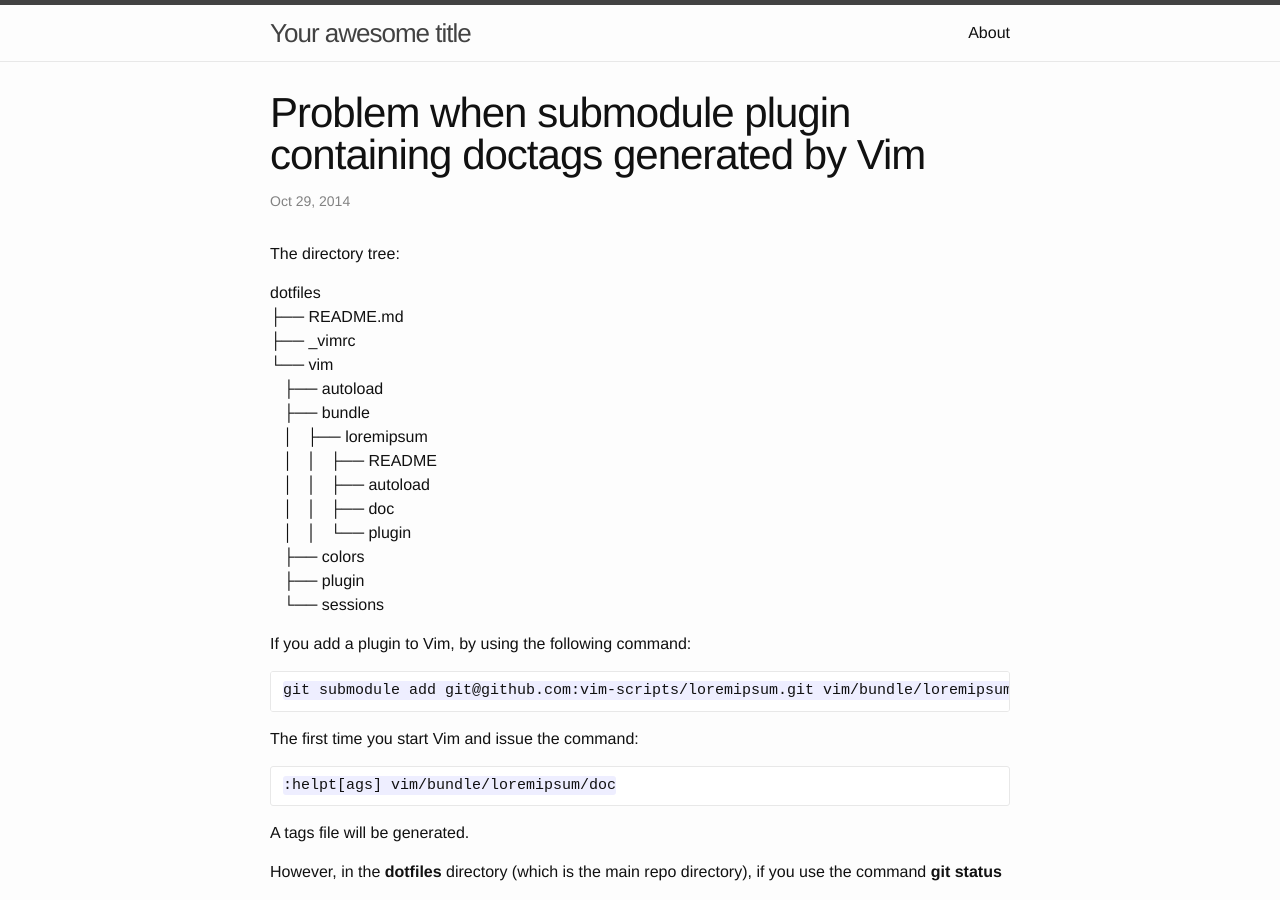
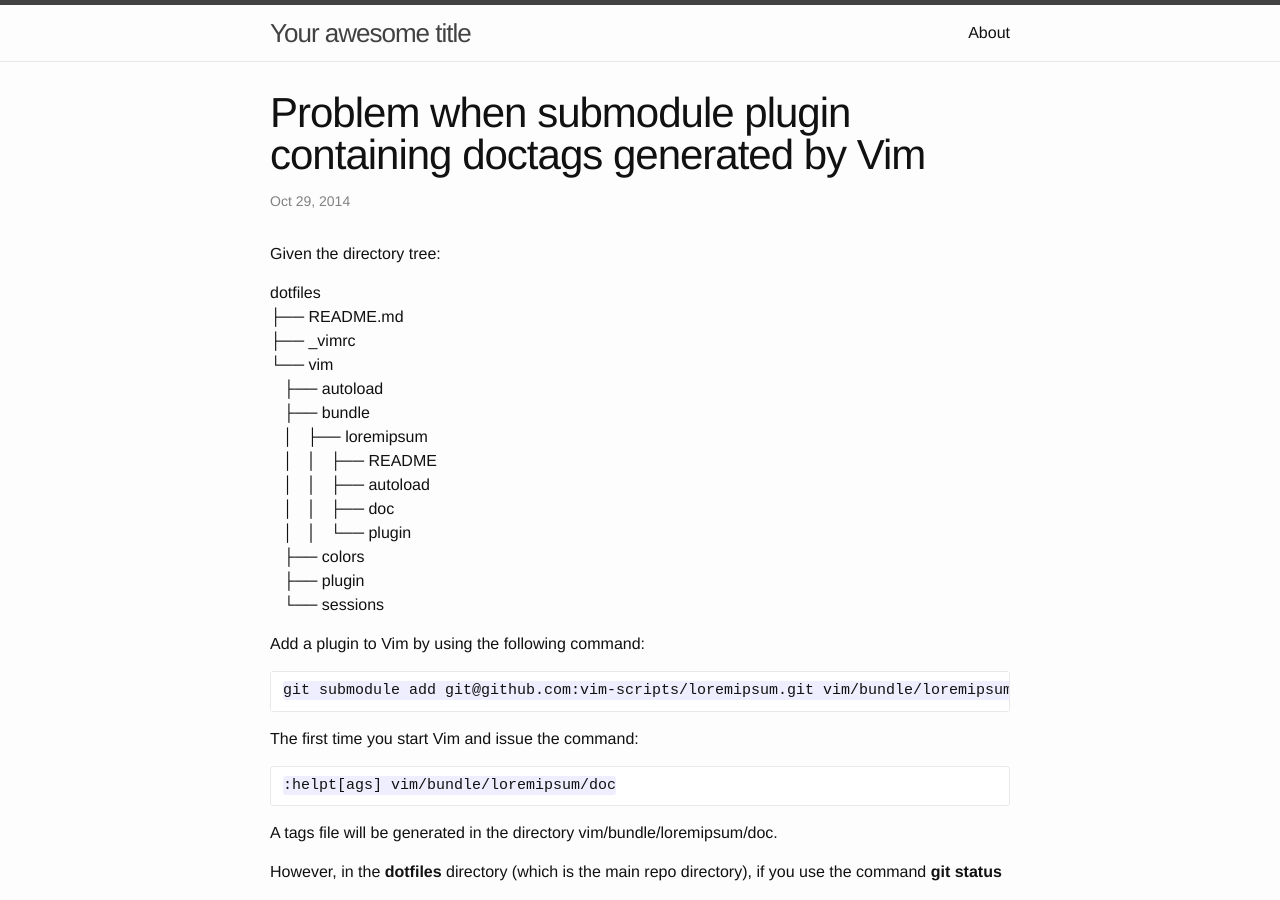
Before and after one commit to lbkvu/lbkvu.github.io, a Jekyll site: the page built from _posts/2014-10-29-problem-when-submodule-plugin-containing-doctags-generated-by-vim.md, in a window 1280 px wide and 900 px high. Built offline with Jekyll 4.4.1, drawn with Linux system fonts in a browser that asks for light colours.

Commit message:
update posts

````diff
--- a/_posts/2014-10-29-problem-when-submodule-plugin-containing-doctags-generated-by-vim.md
+++ b/_posts/2014-10-29-problem-when-submodule-plugin-containing-doctags-generated-by-vim.md
@@ -2,7 +2,7 @@
 layout: post
 title: Problem when submodule plugin containing doctags generated by Vim
 ---
-The directory tree:
+Given the directory tree:
 
 dotfiles<br/>
 ├──&nbsp;README.md<br/>
@@ -19,7 +19,7 @@ dotfiles<br/>
 &nbsp;&nbsp;&nbsp;├──&nbsp;plugin<br/>
 &nbsp;&nbsp;&nbsp;└──&nbsp;sessions<br/>
 
-If you add a plugin to Vim, by using the following command:
+Add a plugin to Vim by using the following command:
 
 ```
 git submodule add git@github.com:vim-scripts/loremipsum.git vim/bundle/loremipsum
@@ -31,7 +31,7 @@ The first time you start Vim and issue the command:
 :helpt[ags] vim/bundle/loremipsum/doc
 ```
 
-A tags file will be generated.
+A tags file will be generated in the directory vim/bundle/loremipsum/doc.
 
 However, in the **dotfiles** directory (which is the main repo directory), if you use the command **git status**
 
````
Also changed, not shown: _posts/2014-10-29-turn-off-enter-to-continue-prompt-in-vim.md (added, +7 -0 lines).
